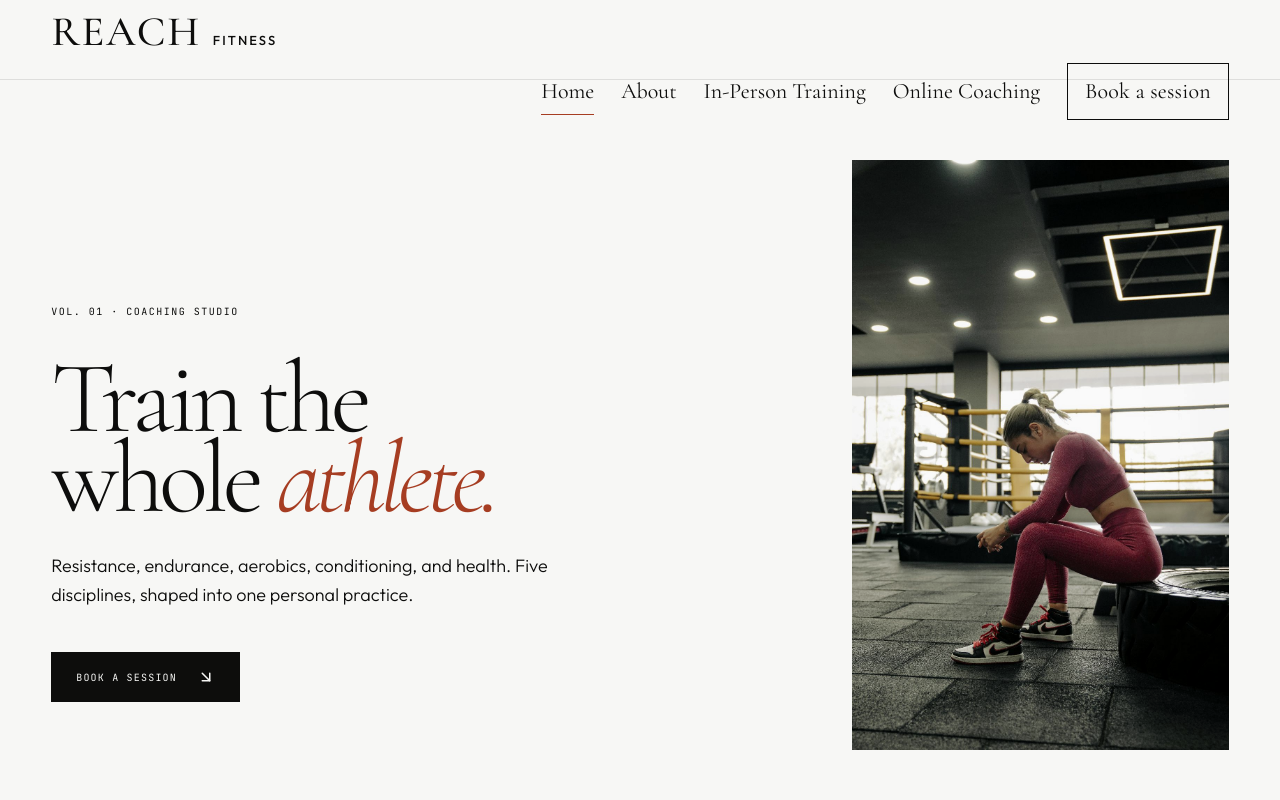
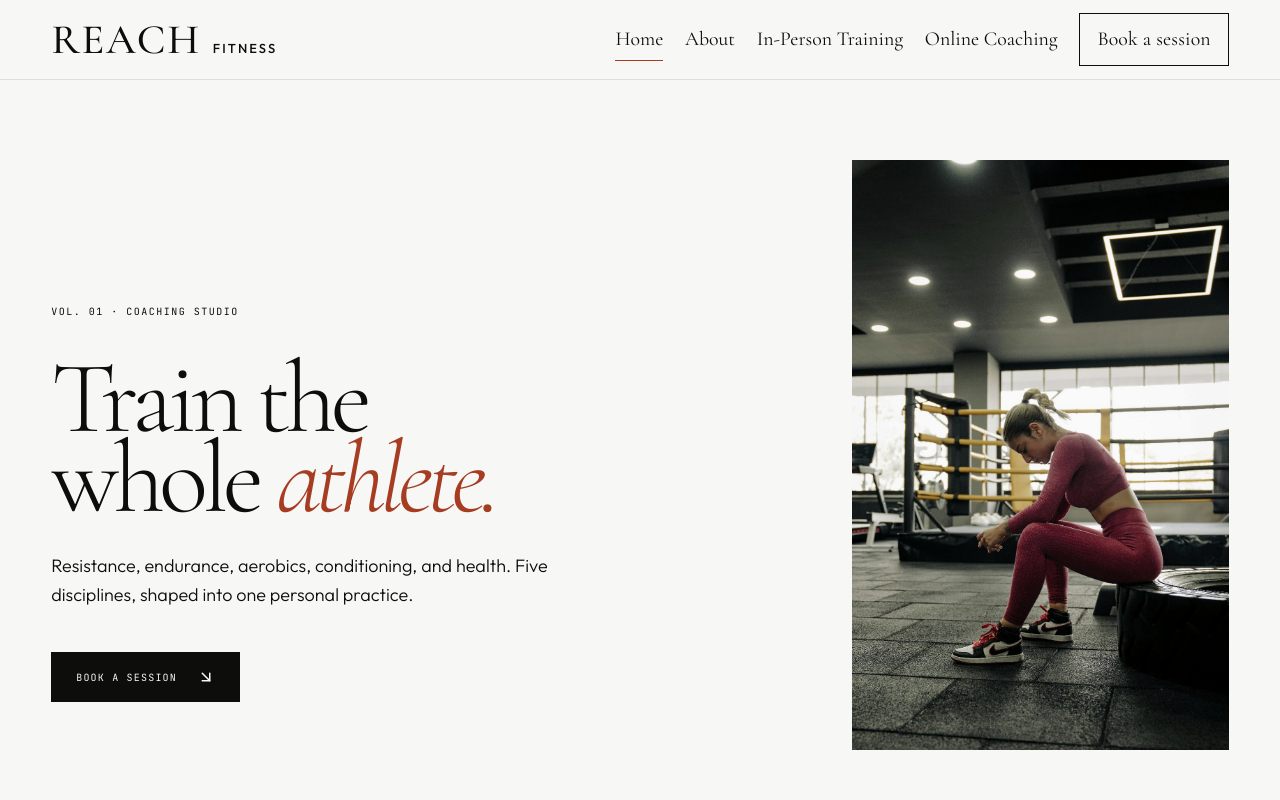
Before and after one commit to sdcamar1/ReachFitness, a React (Vite) app in the folder frontend/: page / in a window 1280 px wide. Shown: the top 800 px of the page. Built offline with nearby package versions, Linux system fonts and the light colour scheme.

Commit message:
Fix header navigation alignment

```diff
--- a/frontend/src/styles.css
+++ b/frontend/src/styles.css
@@ -65,9 +65,10 @@ img {
   left: 0;
   right: 0;
   height: 80px;
-  display: grid;
-  grid-template-columns: repeat(12, 1fr);
+  display: flex;
   align-items: center;
+  justify-content: space-between;
+  gap: clamp(24px, 3vw, 48px);
   padding: 0 4vw;
   border-bottom: 1px solid rgba(217, 217, 214, 0.8);
   background: rgba(247, 247, 245, 0.84);
@@ -75,7 +76,7 @@ img {
 }
 
 .brand {
-  grid-column: 1 / 4;
+  flex: 0 0 auto;
   display: flex;
   align-items: baseline;
   gap: 12px;
@@ -95,14 +96,16 @@ img {
 }
 
 .desktop-nav {
-  grid-column: 3 / 13;
+  flex: 1 1 auto;
   display: flex;
   align-items: center;
   justify-content: flex-end;
-  gap: clamp(18px, 2.1vw, 34px);
+  gap: clamp(14px, 1.7vw, 28px);
   font-family: "Cormorant Garamond", serif;
-  font-size: 22px;
+  font-size: clamp(19px, 1.55vw, 22px);
   font-weight: 400;
+  min-width: 0;
+  white-space: nowrap;
 }
 
 .desktop-nav > a:not(.nav-cta) {
@@ -130,8 +133,9 @@ img {
   border: 1px solid var(--ink);
   letter-spacing: 0.01em;
   font-family: "Cormorant Garamond", serif;
-  font-size: 22px;
+  font-size: clamp(19px, 1.55vw, 22px);
   transition: color 250ms ease, background 250ms ease;
+  white-space: nowrap;
 }
 
 .nav-cta:hover {
@@ -1419,7 +1423,7 @@ select:focus {
   }
 
   .brand {
-    grid-column: 1 / 8;
+    font-size: 36px;
   }
 
   .desktop-nav {
@@ -1427,7 +1431,7 @@ select:focus {
   }
 
   .menu-button {
-    grid-column: 12 / 13;
+    margin-left: auto;
     display: grid;
     place-items: center;
     border: 0;
```
